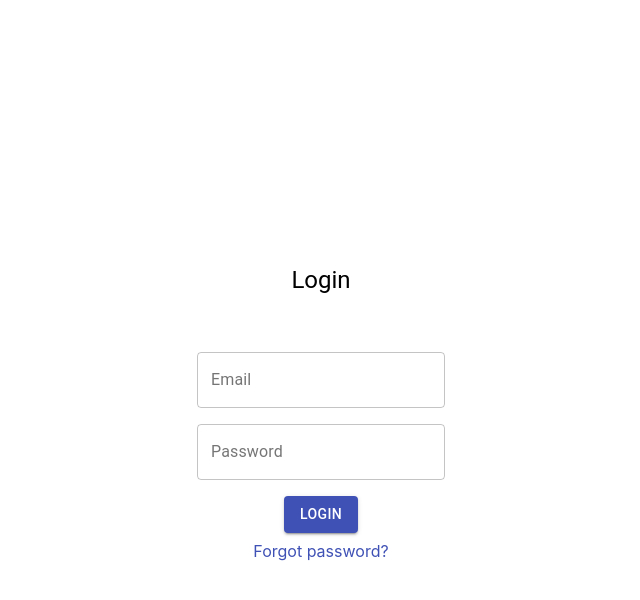
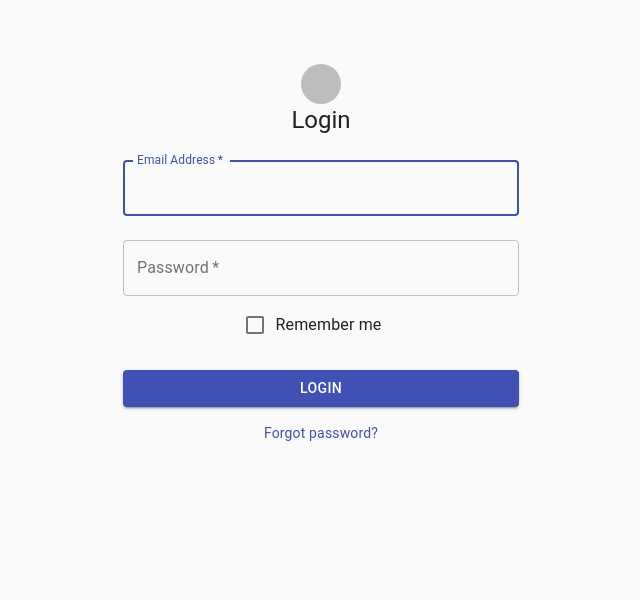
Before and after one commit to ehudthelefthand/yfc-front-react, a React (Create React App) app: page / in a window 1280 px wide. Shown: the top 600 px of the page, without its empty margins (319-959 px from the left). Built offline with nearby package versions, Linux system fonts and the light colour scheme.

Commit message:
Updatelogin page

```diff
--- a/src/pages/Login.js
+++ b/src/pages/Login.js
@@ -1,86 +1,172 @@
-import { Button, TextField, Grid } from '@material-ui/core';
-import Link from '@material-ui/core/Link';
+import { Button,
+        TextField,
+        Grid,
+        Link,
+        Typography,
+        Container,
+        Avatar,
+        ThemeProvider,
+        CssBaseline,
+        FormControlLabel,
+        Checkbox,
+        Icon,
+    } from '@material-ui/core';
+
+import { makeStyles } from '@material-ui/core/styles';
 import React from 'react';
-import Typography from '@material-ui/core/Typography';
 
-function Copyright(){
-    return(
-        <Typography variant="body1" color="textSecondary" alignItems="center">
-            <Link color="inherit" href="https://mater-ui.com/">
-                Your Website
-            </Link>{' '}
-            {new Date().getFullYear()}
-            {'.'}
-        </Typography>
-    );
-}
+// function Copyright() {
+//     return (
+//       <Typography variant="body2" color="textSecondary" align="center">
+//         {'Copyright © '}
+//         <Link color="inherit" href="#">
+//           Your Website
+//         </Link>{' '}
+//         {new Date().getFullYear()}
+//         {'.'}
+//       </Typography>
+//     );
+//   }
 
-// const useStyles = makeStyles((theme) =>({
-//     parper: {
-//         marginTop:
-//     }
-// }));
+const useStyles = makeStyles((theme) => ({
+    paper: {
+        marginTop: theme.spacing(8),
+        display: 'flex',
+        flexDirection: 'column',
+        alignItems: 'center',
+    },
+    avater: {
+        margin: theme.spacing(1),
+        backgroundColor: theme.palette.secondary.main,
+    },
+    form: {
+        width: '100%',
+        marginTop: theme.spacing(1),
+    },
+    submit: {
+        margin: theme.spacing(3, 0, 2),
+    },
+}));
 
 export default function Login() {
+    const classes = useStyles();
 
     return (
-            <Grid container spacing={2} direction="column" justifyContent="center" alignItems="center">
-                <Grid item xs={12}/>
-                <Grid item xs={12}/>
-                <Grid item xs={12}/>
-                <Grid item xs={12}/>
-                <Grid item xs={12}/>
-                <Grid item xs={12}/>
-                <Grid item xs={12}/>
-                <Grid item xs={12}/>
-                <Grid item xs={12}/>
-                <Grid item xs={12}/>
-                <Grid item xs={12}/>
-                <Grid item xs={12}/>
-                <Grid item xs={12}/>
-                <Grid item xs={12}/>
-                <Grid item xs={12}/>
-                <Grid item xs={12}/>
-                <Grid item xs={12}/>
+            <Container component="main" maxWidth="xs">
+                <CssBaseline/>
+                <div className={classes.paper}>
+                    <Avatar className={classes.avatar}>
+                        <Icon></Icon>
+                    </Avatar>
                 <Typography component="h1" variant="h5">
                     Login
                 </Typography>
-                <Grid item xs={12}/>
-                <Grid item xs={12}/>
-                <Grid item xs={12}/>
-
-                <Grid item xs={12}>
+                <form className={classes.form} noValidate>
                     <TextField
+                        variant="outlined"
+                        margin="normal"
+                        required
+                        fullWidth
                         id="email"
-                    label="Email"
+                        label="Email Address"
+                        name="email"
+                        autoComplete="email"
+                        autoFocus
+                    />
+                    <TextField
                         variant="outlined"
+                        margin="normal"
+                        required
                         fullWidth
+                        name="password"
+                        label="Password"
+                        type="password"
+                        id="password"
+                        autoComplete="current-password"
                     />
-                </Grid>
-
-                <Grid item xs={12}>
-                    <TextField
-                    id="password"
-                    label="Password"
-                    variant="outlined"
+                    <FormControlLabel
+                        control={<Checkbox value="remember" color="primary" />}
+                        label="Remember me"
+                     />
+                    <Button
+                        type="submit"
                         fullWidth
-                    />
-                </Grid>
-                <Grid item xs={12}>
-                    <Button variant="contained" color="primary" fullWidth>
+                        variant="contained"
+                        color="primary"
+                        className={classes.submit}
+                    >
                         Login
                     </Button>
-                </Grid>
-
           <Grid container>
             <Grid item xs>
-                        <Link href="#" varaint="body2">
+              <Link href="#" variant="body2">
                 Forgot password?
               </Link>
             </Grid>
           </Grid>
+        </form>
+                </div>
+            </Container>
 
 
-            </Grid>
+
+            // <Grid container spacing={2} direction="column" justifyContent="center" alignItems="center">
+            //     <Grid item xs={12}/>
+            //     <Grid item xs={12}/>
+            //     <Grid item xs={12}/>
+            //     <Grid item xs={12}/>
+            //     <Grid item xs={12}/>
+            //     <Grid item xs={12}/>
+            //     <Grid item xs={12}/>
+            //     <Grid item xs={12}/>
+            //     <Grid item xs={12}/>
+            //     <Grid item xs={12}/>
+            //     <Grid item xs={12}/>
+            //     <Grid item xs={12}/>
+            //     <Grid item xs={12}/>
+            //     <Grid item xs={12}/>
+            //     <Grid item xs={12}/>
+            //     <Grid item xs={12}/>
+            //     <Grid item xs={12}/>
+            //     <Typography component="h1" variant="h5">
+            //         Login
+            //     </Typography>
+            //     <Grid item xs={12}/>
+            //     <Grid item xs={12}/>
+            //     <Grid item xs={12}/>
+
+            //     <Grid item xs={12}>
+            //         <TextField
+            //         id="email"
+            //         label="Email"
+            //         variant="outlined"
+            //         fullWidth
+            //         />
+            //     </Grid>
+
+            //     <Grid item xs={12}>
+            //         <TextField
+            //         id="password"
+            //         label="Password"
+            //         variant="outlined"
+            //         fullWidth
+            //         />
+            //     </Grid>
+            //     <Grid item xs={12}>
+            //         <Button variant="contained" color="primary" fullWidth>
+            //         Login
+            //         </Button>
+            //     </Grid>
+
+            //     <Grid container>
+            //         <Grid item xs>
+            //             <Link href="#" varaint="body2">
+            //                 Forgot password?
+            //             </Link>
+            //         </Grid>
+            //     </Grid>
+
+
+            // </Grid>
             );
 }
```
Lines whose indentation alone changed are shown as unchanged.
